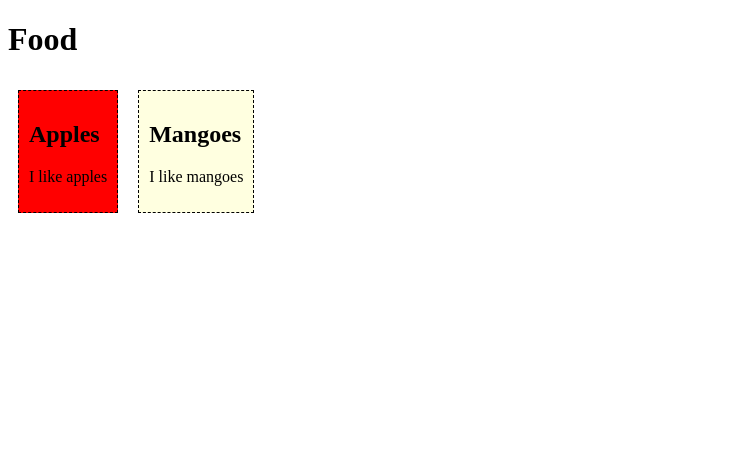
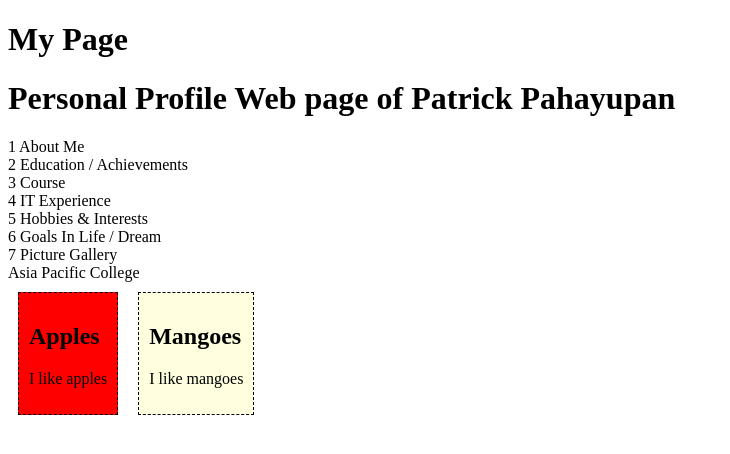
Before and after one commit to athanxvjoid/webprog-it243-vuejs, a Vue app in the folder home/firstsfc/: page / in a window 1280 px wide. Shown: the top 454 px of the page, without its empty margins (0-730 px from the left). Built offline with nearby package versions, Linux system fonts and the light colour scheme.

Commit message:
Update App.vue

```diff
--- a/home/firstsfc/src/App.vue
+++ b/home/firstsfc/src/App.vue
@@ -1,5 +1,6 @@
 <template>
-  <h1>Food</h1>
+  <h1>My Page</h1>
+  <personal-profile/>
   <food-item/>
   <food-item2/>
 </template>
```
